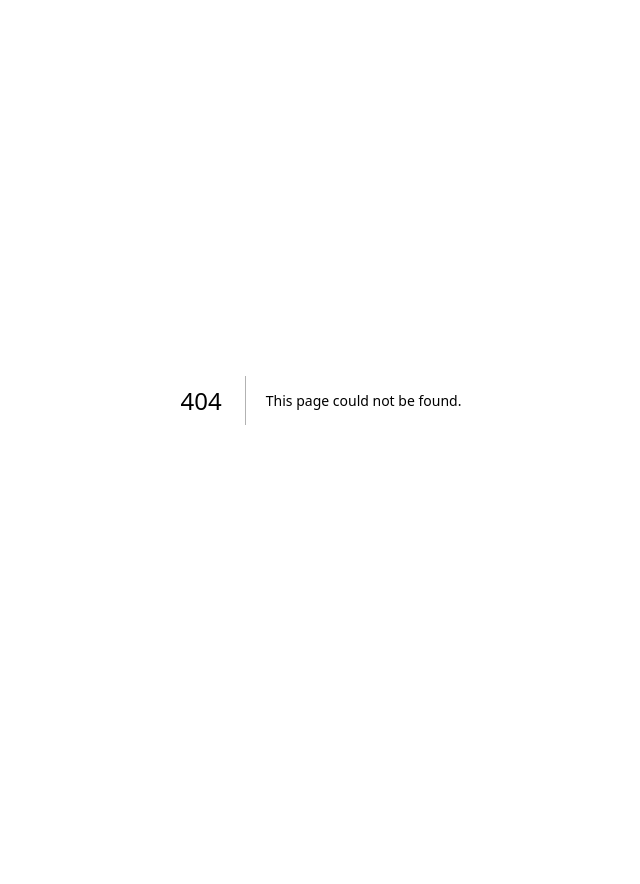
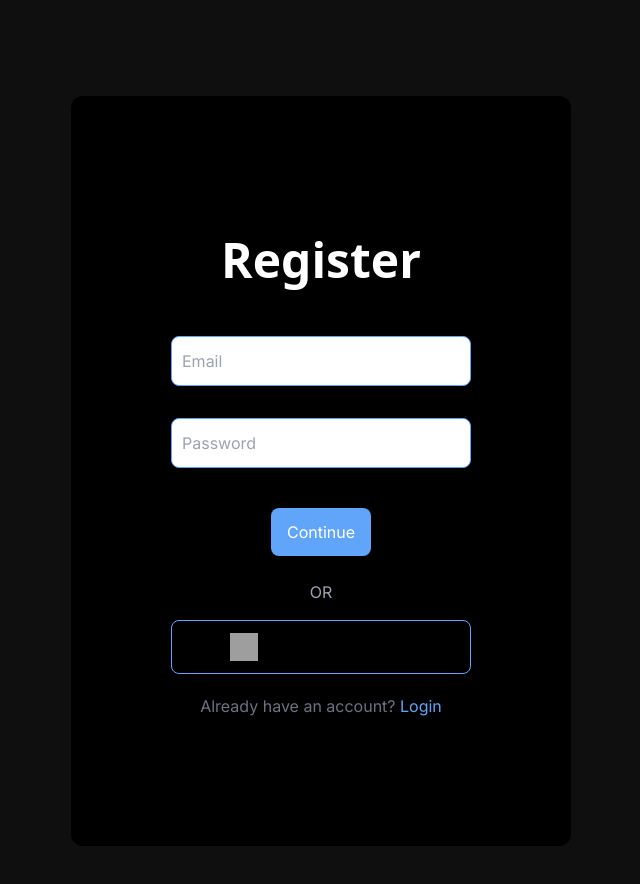
Before and after one commit to MnCSD/GlobalDMI, a Next.js app: page /register in a window 1280 px wide. Before the commit this address had no page. Shown: the top 884 px of the page, without its empty margins (319-959 px from the left). Before the commit the page ends 800 px from the top, so only its background shows below. Built offline with nearby package versions, Linux system fonts and the light colour scheme; grey boxes are pictures that could not be loaded.

Commit message:
Added new files

```diff
--- a/package.json
+++ b/package.json
@@ -16,6 +16,7 @@
     "next": "14.0.4",
     "react": "^18",
     "react-dom": "^18",
+    "react-spinners": "^0.13.8",
     "react-toastify": "^9.1.3"
   },
   "devDependencies": {
@@ -25,6 +26,7 @@
     "eslint": "^8",
     "eslint-config-next": "14.0.4",
     "postcss": "^8",
-    "tailwindcss": "^3.3.0"
+    "tailwindcss": "^3.3.0",
+    "typescript": "5.3.3"
   }
 }
--- a/src/app/page.js
+++ b/src/app/page.js
@@ -5,11 +5,13 @@ import { auth, db } from "../../firebase";
 import Link from "next/link";
 import { useRouter } from "next/navigation";
 import { collection, getDocs } from "firebase/firestore";
+import { BarLoader, ClipLoader } from "react-spinners";
 
 export default function Home() {
   const [user, setUser] = useState(null);
   const router = useRouter();
   const [data, setData] = useState([]);
+  const [loading, setLoading] = useState(true)
 
   useEffect(() => {
     onAuthStateChanged(auth, (user) => {
@@ -29,6 +31,8 @@ export default function Home() {
     });
 
     setData(imagesData);
+
+    setLoading(false)
   };
 
   useEffect(() => {
@@ -66,10 +70,15 @@ export default function Home() {
       </h2>
 
       {/*Body*/}
-      <div className="flex items-center justify-center flex-wrap md:gap-x-10 mt-10 p-10 gap-y-10">
+
+          {loading ? (
+            <div className="flex items-center justify-center mt-[150px]">
+              <ClipLoader color="#3B82F6" size={40}/>
+            </div>
+          ) : ( <div className="flex items-center justify-center flex-wrap md:gap-x-10 mt-10 p-10 gap-y-10">
           {data.map((item) => (
-          <div className="border border-blue-500 relative" key={item.url}>
-            <img src={item.url} alt="" className="w-[500px]" />
+            <div className="border border-blue-500 relative rounded-lg" key={item.url}>
+              <img src={item.url} alt="" className="w-[500px] h-[400px] object-cover rounded-lg" />
 
               <div className="absolute bg-white/50 w-[100%] bottom-0 left-0">
                 <h3 className="text-center font-semibold text-xl">{item.name}</h3>
@@ -78,7 +87,7 @@ export default function Home() {
                 </p>
 
                 <div className="flex items-center justify-center">
-                <span>Location: {item.address}</span>
+                  <span>Location: {item.address.substring(9)}</span>
                 </div>
 
                 <div className="flex items-center justify-center">
@@ -87,7 +96,9 @@ export default function Home() {
               </div>
             </div>
           ))}
-      </div>
+        </div>)}
+
+
     </main>
   );
 }
--- /dev/null
+++ b/src/app/register/page.jsx
@@ -0,0 +1,95 @@
+'use client'
+
+import Image from 'next/image'
+import { useState } from 'react'
+import { createUserWithEmailAndPassword  } from "firebase/auth";
+import {auth} from "../../../firebase"
+import Link from 'next/link';
+import { signInWithPopup, GoogleAuthProvider } from "firebase/auth";
+import { useRouter } from 'next/navigation';
+
+export default function Home() {
+  const [email, setEmail] = useState("")
+  const [password, setPassword] = useState("")
+  const router = useRouter()
+
+  const register = () => {
+
+
+    createUserWithEmailAndPassword(auth, email, password)
+    .then((userCredential) => {
+      // Signed up
+      const user = userCredential.user;
+
+      router.push("/dashboard")
+      // ...
+    })
+    .catch((error) => {
+      const errorCode = error.code;
+      const errorMessage = error.message;
+
+      console.log(errorMessage)
+      // ..
+    });
+  }
+
+  const googleSignup = () => {
+    const provider = new GoogleAuthProvider();
+
+    signInWithPopup(auth, provider)
+  .then((result) => {
+    // This gives you a Google Access Token. You can use it to access the Google API.
+    const credential = GoogleAuthProvider.credentialFromResult(result);
+    const token = credential.accessToken;
+    // The signed-in user info.
+    const user = result.user;
+    // IdP data available using getAdditionalUserInfo(result)
+
+    router.push("/dashboard")
+    // ...
+  }).catch((error) => {
+    // Handle Errors here.
+    const errorCode = error.code;
+    const errorMessage = error.message;
+    // The email of the user's account used.
+    const email = error.customData.email;
+    // The AuthCredential type that was used.
+    const credential = GoogleAuthProvider.credentialFromError(error);
+    // ...
+  });
+  }
+
+  return (
+    <main className="flex min-h-screen flex-col items-center justify-center p-24 bg-[#0F0F0F]">
+
+      <div className='flex flex-col items-center justify-center bg-black md:p-32 rounded-xl w-[350px] p-4 py-10 md:w-[500px]'>
+      <h1 className='text-[48px] text-white font-semibold font-sans'>Register</h1>
+
+<div className="flex flex-col items-center justify-center space-y-8 w-[100%] mt-10">
+    <input type="text" placeholder="Email" value={email} onChange={(e) => setEmail(e.target.value)} className="py-3 w-[300px] pl-[10px] border rounded-lg text-black border-blue-400 focus:outline-0"/>
+    <input type="password" placeholder="Password" value={password} onChange={(e) => setPassword(e.target.value)} className="py-3 w-[300px] pl-[10px] border rounded-lg text-black border-blue-400 focus:outline-0"/>
+</div>
+
+<button onClick={register} className='px-4 py-3 text-white bg-blue-400 rounded-lg mt-10'>Continue</button>
+
+<div className='mt-6 flex flex-col space-y-4 items-center mb-5'>
+    <span className='text-gray-400'>OR</span>
+
+    <button className='flex items-center border border-blue-400 rounded-lg p-2 py-3 w-[300px] justify-center space-x-2' onClick={googleSignup}>
+        <img className='w-7 h-7' src="https://static.vecteezy.com/system/resources/previews/013/948/549/original/google-logo-on-transparent-white-background-free-vector.jpg" alt="" />
+
+        <span>
+        Sign in with Google
+        </span>
+        </button>
+</div>
+
+<div className='w-[100%] text-center'>
+  <span className='text-gray-500 w-[100%]'>Already have an account? <Link href="/login" className='text-blue-400'>Login</Link></span>
+</div>
+      </div>
+
+
+    </main>
+  )
+}
```
Also changed, not shown: 1 other file (tests, documents, lock files or other folders). Lines whose indentation alone changed are shown as unchanged.
